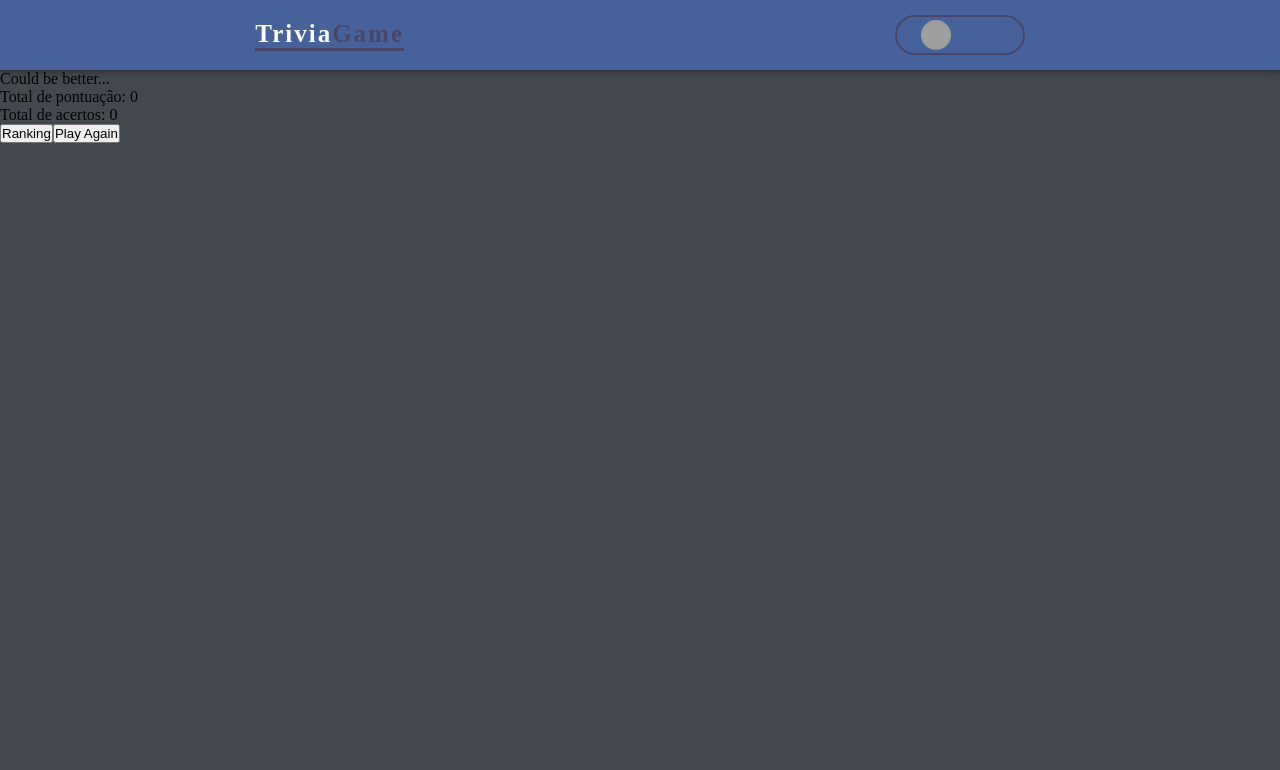
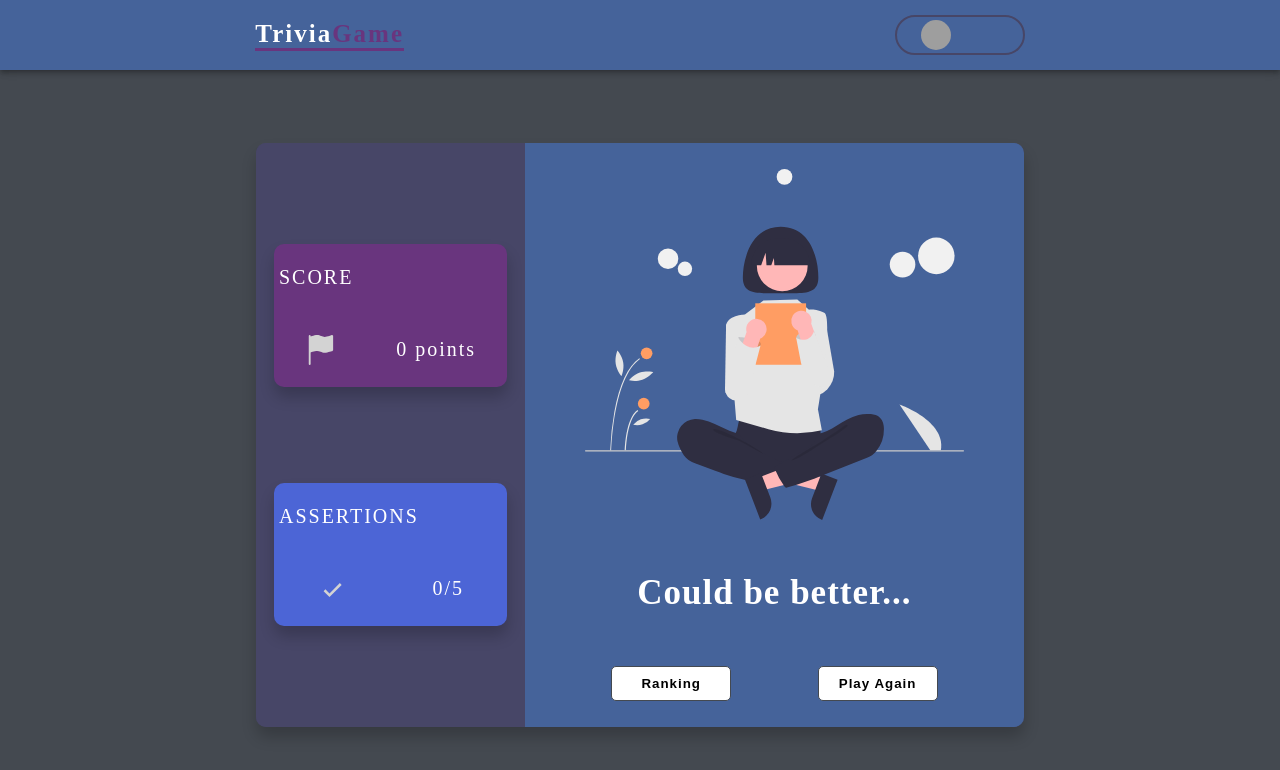
Before and after one commit to ViniciusmnLacerda/trivia-game, a React (Create React App) app: page /feedback in a window 1280 px wide. Shown: the top 770 px of the page. Built offline with nearby package versions, Linux system fonts and the light colour scheme; grey boxes are pictures that could not be loaded.

Commit message:
finished styles

```diff
--- a/src/pages/Feedback.jsx
+++ b/src/pages/Feedback.jsx
@@ -1,5 +1,7 @@
 import PropTypes from 'prop-types';
 import React, { Component } from 'react';
+import { BiCheck } from 'react-icons/bi';
+import { BsFlagFill } from 'react-icons/bs';
 import { connect } from 'react-redux';
 import { Redirect } from 'react-router-dom';
 import Header from '../components/Header';
@@ -30,7 +32,7 @@ class Feedback extends Component {
       return <Redirect to="/ranking" />;
     }
 
-    const { score, assertions } = this.props;
+    const { score, assertions, numberOfQuestions } = this.props;
     const answerThreshold = 3;
     let feedbackMessage = 'Could be better...';
     if (assertions >= answerThreshold) {
@@ -41,17 +43,31 @@ class Feedback extends Component {
       <div className="feedback-container">
         <Header />
         <div className="feedback-content">
-          <p data-testid="feedback-text" className="feedback-message">
+          <div className="feedback-card">
+            <div className="game-sidecard">
+              <div className="score-container">
+                <p className="sidecard-title">SCORE</p>
+                <div className="sidecard-icon">
+                  <BsFlagFill />
+                  <p>{`${score} points`}</p>
+                </div>
+              </div>
+              <div className="assertions-container">
+                <p className="sidecard-title">ASSERTIONS</p>
+                <div className="sidecard-icon">
+                  <BiCheck />
+                  <p>{`${assertions}/${numberOfQuestions}`}</p>
+                </div>
+              </div>
+            </div>
+            <div className="right-section-feedback">
+              <div className="feedback-image">
+                <img src={assertions >= 3 ? '/first.svg' : '/second.svg'} alt="winners" />
+              </div>
+              <h3 data-testid="feedback-text" className="feedback-message">
                 {feedbackMessage}
-          </p>
-          <p className="feedback-score">
-            {'Total de pontuação: '}
-            <span data-testid="feedback-total-score">{score}</span>
-          </p>
-          <p className="feedback-questions-answered">
-            {'Total de acertos: '}
-            <span data-testid="feedback-total-question">{assertions}</span>
-          </p>
+              </h3>
+              <div className="feedback-buttons">
                 <button
                   type="button"
                   data-testid="btn-ranking"
@@ -68,6 +84,9 @@ class Feedback extends Component {
                 </button>
               </div>
             </div>
+          </div>
+        </div>
+      </div>
     );
   }
 }
@@ -75,6 +94,7 @@ class Feedback extends Component {
 const mapStateToProps = (state) => ({
   score: state.player.score,
   assertions: state.player.assertions,
+  numberOfQuestions: state.setup.numberOfQuestions,
 });
 
 Feedback.propTypes = {
@@ -84,6 +104,7 @@ Feedback.propTypes = {
   history: PropTypes.shape({
     push: PropTypes.func.isRequired,
   }).isRequired,
+  numberOfQuestions: PropTypes.number.isRequired,
 };
 
 export default connect(mapStateToProps)(Feedback);
--- a/src/pages/Game.jsx
+++ b/src/pages/Game.jsx
@@ -211,7 +211,7 @@ class Game extends Component {
   render() {
     const { isRedirect, trivia } = this.state;
     const {
-      wasAnswered, endOfTime, score, assertions, numberOfQuestions,
+      wasAnswered, endOfTime, score, assertions, numberOfQuestions, timeLeft,
     } = this.props;
     if (isRedirect) {
       return <Redirect to="/" />;
@@ -226,6 +226,9 @@ class Game extends Component {
                 {this.renderQuestions()}
               </div>
             )}
+            <div className="progress-bar">
+              <div className="percentage" style={{ height: '15px', width: `${timeLeft * (10 / 3)}%` }} />
+            </div>
             <div className="footer-card">
               <Timer />
               {(wasAnswered || endOfTime) && (
--- a/src/pages/Ranking.jsx
+++ b/src/pages/Ranking.jsx
@@ -2,10 +2,12 @@
 /* eslint-disable class-methods-use-this */
 import PropTypes from 'prop-types';
 import React, { Component } from 'react';
+import { BsTrophy } from 'react-icons/bs';
 import { connect } from 'react-redux';
 import { Redirect } from 'react-router-dom';
 import Header from '../components/Header';
 import { resetGame } from '../redux/actions';
+import '../styles/Ranking.css';
 
 class Ranking extends Component {
   constructor() {
@@ -26,17 +28,22 @@ class Ranking extends Component {
     const playersArr = JSON.parse(localStorage.getItem('ranking')) || [];
 
     return (
-      <div>
+      <div className="rank-list">
         {playersArr.length > 0
           && playersArr
             .sort((a, b) => b.score - a.score)
             .map((player, index) => (
-              <div key={index} className="ranking-card">
+              <div key={index} className="rank-player">
+                <div className="position">
+                  {index >= 3 ? (<span>{`${index + 1}º`}</span>) : (<BsTrophy />)}
+                </div>
+                <div className="name-player">
                   <img src={player.picture} alt="Foto de perfil do jogador" />
-
                   <p data-testid={`player-name-${index}`}>{player.name}</p>
-
+                </div>
+                <div className="score-player">
                   <p data-testid={`player-score-${index}`}>{player.score}</p>
+                </div>
               </div>
             ))}
       </div>
@@ -50,20 +57,33 @@ class Ranking extends Component {
     }
 
     return (
-      <>
+      <div className="ranking-container">
         <Header />
-        <div className="ranking-container">
-          <h3 data-testid="ranking-title">Ranking</h3>
+        <div className="ranking-content">
+          <div className="ranking-card">
+            <header>
+              <div className="ranking-title">
+                <h2 data-testid="ranking-title">RANKING</h2>
+              </div>
+              <div className="ranking-subtitle">
+                <h3>RANK</h3>
+                <h3>PLAYER</h3>
+                <h3>SCORE</h3>
+              </div>
+            </header>
+            {this.renderRankingList()}
+          </div>
+          <div className="ranking-button">
             <button
               type="button"
               data-testid="btn-go-home"
               onClick={this.handleClick}
             >
-            Home
+              Play Again
             </button>
-          <div className="ranking-list">{this.renderRankingList()}</div>
           </div>
-      </>
+        </div>
+      </div>
     );
   }
 }
--- a/src/styles/Feedback.css
+++ b/src/styles/Feedback.css
@@ -17,4 +17,123 @@
 .feedback-content {
   width: 100%;
   height: calc(100% - 70px);
+  display: flex;
+  align-items: center;
+  justify-content: center;
 }
+
+.feedback-card {
+  width: 95%;
+  height: 90%;
+  background-color: var(--primary);
+  display: flex;
+  border-radius: 10px;
+  box-shadow: 0.5px 10px 15px rgb(0 0 0 / 20%);
+  max-width: 650px;
+  flex-direction: column;
+}
+
+.feedback-card .game-sidecard {
+  width: 100%;
+  height: 35%;
+  border-radius: 10px 10px 0 0;
+  box-shadow: unset;
+  flex-direction: column;
+}
+
+.feedback-card .game-sidecard .score-container, .feedback-card .game-sidecard .assertions-container {
+  width: 85%;
+  height: 45%;
+  letter-spacing: 2px;
+}
+
+.right-section-feedback {
+  background-color: var(--secondary);
+  width: 100%;
+  height: 65%;
+  border-radius: 0 0 10px 10px;
+  display: flex;
+  flex-direction: column;
+  align-items: center;
+  justify-content: space-around;
+}
+
+.feedback-image {
+  width: 100%;
+  height: 60%;
+}
+
+.feedback-image img {
+  width: 100%;
+  height: 100%;
+}
+
+.right-section-feedback h3 {
+  color: var(--font-color);
+  font-size: 35px;
+  letter-spacing: 1px;
+}
+
+.feedback-buttons {
+  width: 100%;
+  display: flex;
+  align-items: center;
+  justify-content: space-evenly;
+}
+
+.feedback-buttons button {
+  width: 30%;
+  height: 30px;
+  border-radius: 5px;
+  transition: all .5s ease;
+  color: black;
+  font-weight: 600;
+  background-color: #fff;
+  border: 1px solid var(--bg-color);
+  cursor: pointer;
+  letter-spacing: 1px;
+}
+
+.feedback-buttons button:hover {
+  background-color: var(--blue-bd);
+  color: var(--font-color);
+  border: 1px solid var(--blue-bd);
+}
+
+@media screen and (min-width: 1200px) {
+  .feedback-card {
+    width: 60%;
+    height: 80%;
+    max-width: 1290px;
+    flex-direction: row;
+  }
+
+  .feedback-card .game-sidecard {
+    width: 35%;
+    height: 100%;
+    border-radius: 10px 0 0 10px;
+    box-shadow: unset;
+    flex-direction: column;
+  }
+
+  .right-section-feedback {
+    background-color: var(--secondary);
+    width: 65%;
+    height: 100%;
+    border-radius: 0 10px 10px 0;
+    display: flex;
+    flex-direction: column;
+    align-items: center;
+    justify-content: space-around;
+  }
+
+  .feedback-card .game-sidecard .score-container, .feedback-card .game-sidecard .assertions-container {
+    width: 90%;
+    height: 25%;
+  }
+
+  .feedback-buttons button {
+    width: 120px;
+    height: 35px;
+  }
+}
--- a/src/styles/Game.css
+++ b/src/styles/Game.css
@@ -26,7 +26,7 @@
 }
 
 .header-title h1 span {
-  color: var(--primary);
+  color: var(--logo)
 }
 
 .header-title h1::after {
@@ -34,7 +34,7 @@
   width: 100%;
   height: 3px;
   display: block;
-  background-color: var(--primary);
+  background-color: var(--logo);
 }
 
 .header-userinfo {
@@ -205,12 +205,24 @@
 .footer-card {
   width: 100%;
   height: 20%;
-  border-top: 10px solid var(--secondary);
   border-radius: 0 0 10px 10px;
   display: flex;
   align-items: center;
   justify-content: space-around;
 }
+
+.progress-bar {
+  width: 100%;
+  height: 15px;
+  background-color: var(--secondary);
+}
+
+.percentage {
+  background-color: green;
+  height: 15px;
+  transition: 30s linear(1, -0.5, 0);
+}
+
 
 .timer-container {
   height: 100%;
--- a/src/styles/Index.css
+++ b/src/styles/Index.css
@@ -20,4 +20,5 @@ body {
   --secondary: #45639a;
   --blue-bd: rgb(76, 101, 214);
   --font-color: #fff;
+  --logo: rgb(105, 53, 126);
 }
--- /dev/null
+++ b/src/styles/Ranking.css
@@ -0,0 +1,167 @@
+.ranking-container {
+  width: 100%;
+  height: 100%;
+}
+
+.ranking-container header {
+  width: 100%;
+  height: 70px;
+  background-color: var(--secondary);
+  display: flex;
+  align-items: center;
+  justify-content: space-around;
+  box-shadow: rgb(0 0 0 / 20%) 0px 2px 4px -1px, rgb(0 0 0 / 14%) 0px 4px 5px 0px, rgb(0 0 0 / 12%) 0px 1px 10px 0px;
+  padding: 0 10px;
+}
+
+.ranking-content {
+  width: 100%;
+  height: calc(100% - 70px);
+  display: flex;
+  flex-direction: column;
+  align-items: center;
+  justify-content: center;
+}
+
+.ranking-card {
+  width: 95%;
+  height: 70%;
+  background-color: var(--primary);
+  display: flex;
+  border-radius: 10px;
+  box-shadow: 0.5px 10px 15px rgb(0 0 0 / 20%);
+  max-width: 650px;
+  flex-direction: column;
+}
+
+.ranking-card header {
+  box-shadow: unset;
+  display: flex;
+  flex-direction: column;
+  width: 100%;
+  height: 70px;
+  padding: 0 20px;
+  border-radius: 10px 10px 0 0;
+}
+
+.ranking-title {
+  width: 100%;
+  height: 60%;
+  text-align: center;
+  color: var(--font-color);
+  letter-spacing: 1px;
+}
+
+.ranking-subtitle {
+  width: 100%;
+  height: 40%;
+  display: flex;
+  align-items: center;
+  justify-content: space-between;
+  color: var(--font-color);
+  letter-spacing: 1px;
+}
+
+.rank-list {
+  width: 100%;
+  height: calc(100% - 70px);
+  overflow-y: scroll;
+  gap: 50px;
+}
+
+.rank-player {
+  display: flex;
+  align-items: center;
+  justify-content: space-between;
+  width: 100%;
+  height: 100px;
+  border-bottom: 2px solid var(--secondary);
+  padding: 0 20px;
+}
+
+.position {
+  width: 50px;
+  height: 100%;
+  display: flex;
+  justify-content: flex-start;
+  align-items: center;
+}
+
+.position span {
+  font-size: 20px;
+  letter-spacing: 1px;
+  color: var(--font-color);
+}
+
+.name-player {
+  display: flex;
+  align-items: center;
+  width: 150px;
+  height: 100%;
+  justify-content: space-between;
+}
+
+.name-player p, .score-player p  {
+  color: var(--font-color);
+  font-size: 20px;
+  letter-spacing: 1px;
+}
+
+.name-player img {
+  width: 50px;
+  height: 50px;
+  border-radius: 100%;
+}
+
+.score-player {
+  width: 50px;
+  height: 100%;
+  display: flex;
+  align-items: center;
+  justify-content: fle;
+}
+
+.rank-player:nth-child(1) .position svg {
+  color: #daa520;
+  width: 30px;
+  height: 30px;
+}
+
+.rank-player:nth-child(2) .position svg {
+  color: 	#C0C0C0;
+  width: 30px;
+  height: 30px;
+}
+
+.rank-player:nth-child(3) .position svg {
+  color: #8C7853;
+  width: 30px;
+  height: 30px;
+}
+
+.ranking-button {
+  width: 100%;
+  display: flex;
+  align-items: center;
+  justify-content: center;
+}
+
+.ranking-button button {
+  width: 110px;
+  height: 40px;
+  border-radius: 5px;
+  transition: all .5s ease;
+  color: black;
+  font-weight: 600;
+  background-color: #fff;
+  border: 1px solid var(--bg-color);
+  cursor: pointer;
+  text-align: center;
+  margin-top: 30px;
+}
+
+.ranking-button button:hover {
+  background-color: var(--blue-bd);
+  color: var(--font-color);
+  border: 1px solid var(--blue-bd);
+}
```
Also changed, not shown: src/styles/Login.css (+2 -5 lines), public/first.svg (added), public/second.svg (added). Lines whose indentation alone changed are shown as unchanged.
